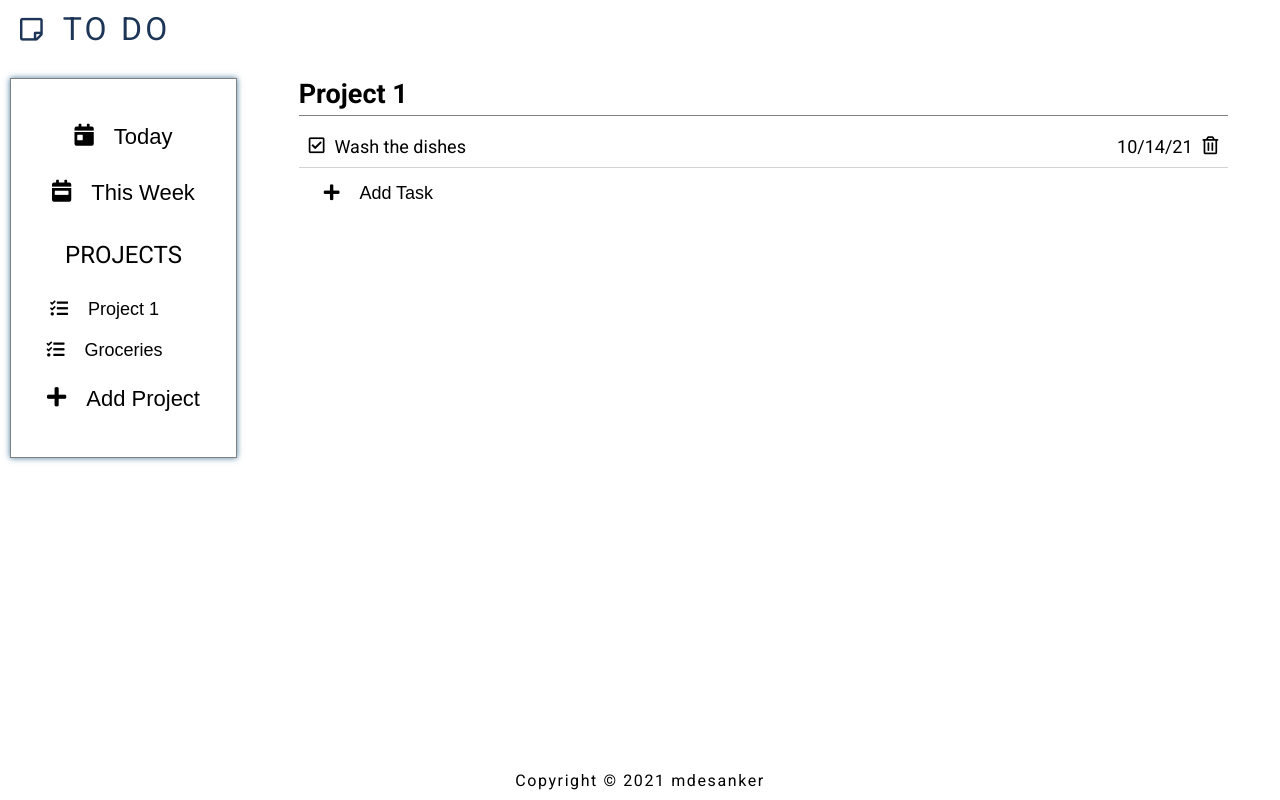
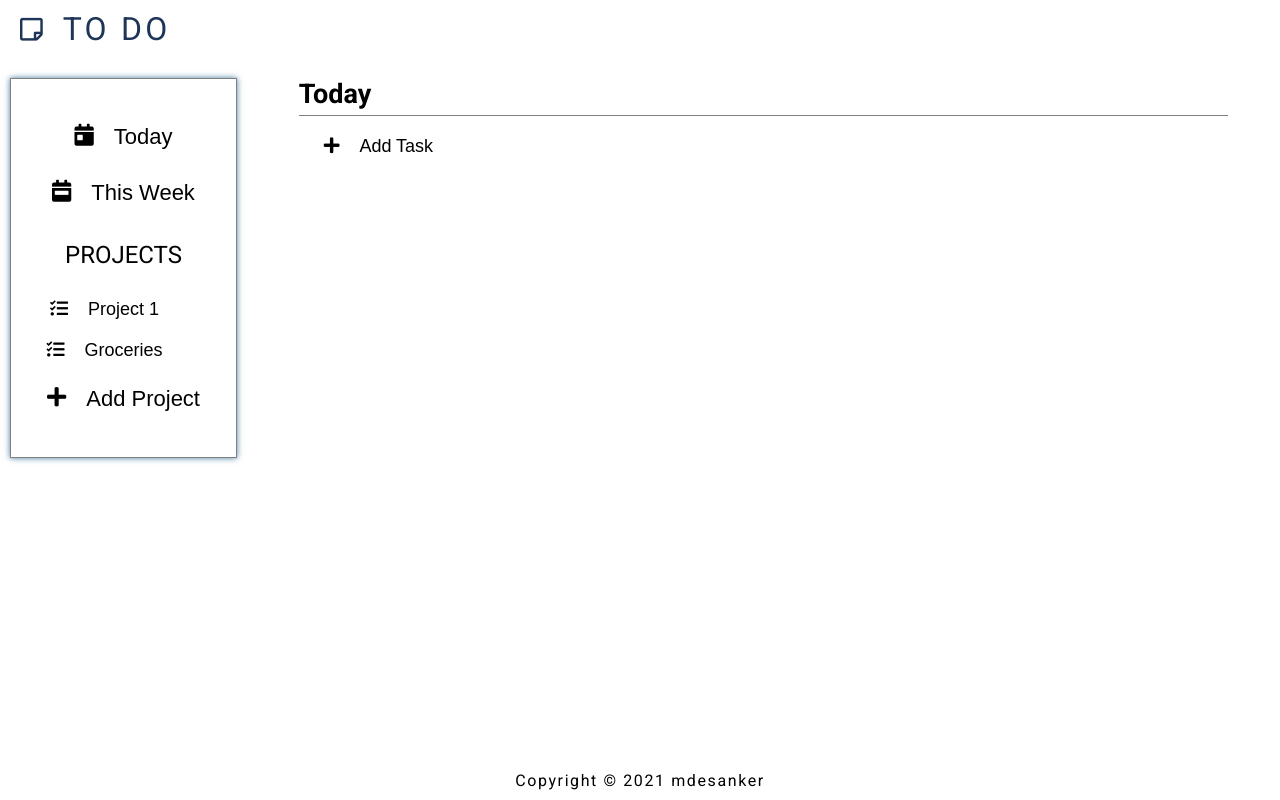
Before and after one commit to mdesanker/todo-list, a website built with webpack: page dist/index.html in a window 1280 px wide. Built offline with nearby package versions, Linux system fonts and the light colour scheme.

Commit message:
fix: remove bug where display wouldn't update at page load

```diff
--- a/src/modules/display.js
+++ b/src/modules/display.js
@@ -75,10 +75,11 @@
 }
 
 function initializeWebsite() {
-  updateProjectList();
+  updateProjectList(toDoList.getProjectAtIndex(activeProjectIndex));
+  updateProjectDisplay(toDoList.getProjectAtIndex(activeProjectIndex));
 }
 
-function updateProjectList() {
+function updateProjectList(project) {
   // Clear existing project list
   document.querySelector(".project-list").remove();
 
@@ -127,6 +128,11 @@
 function updateProjectDisplay(project) {
   // Clear display
   document.querySelector(".list-container").remove();
+
+  // Update title
+  displayTitle.textContent = toDoList
+    .getProjectAtIndex(activeProjectIndex)
+    .getName();
 
   // Create new list container
   const listContainer = makeElement("ul", ["list-container"]);
```
Also changed, not shown: dist/index.html, dist/main.js.
